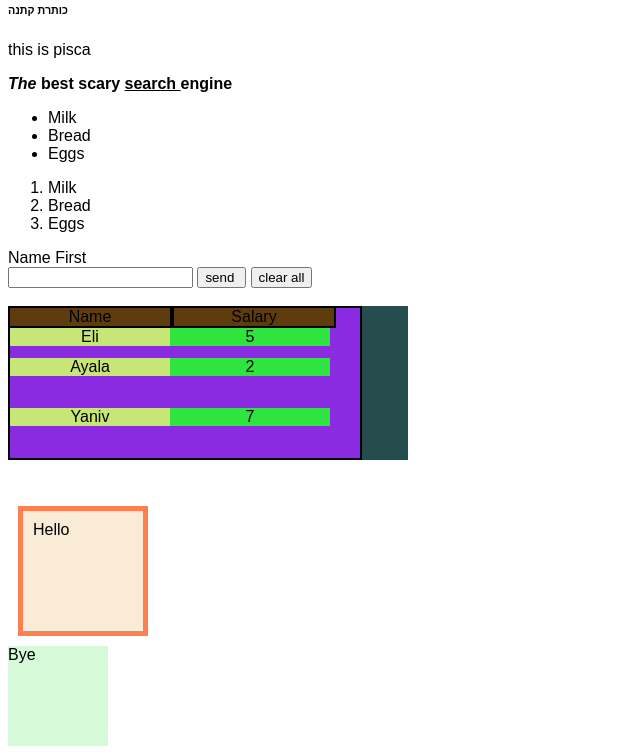
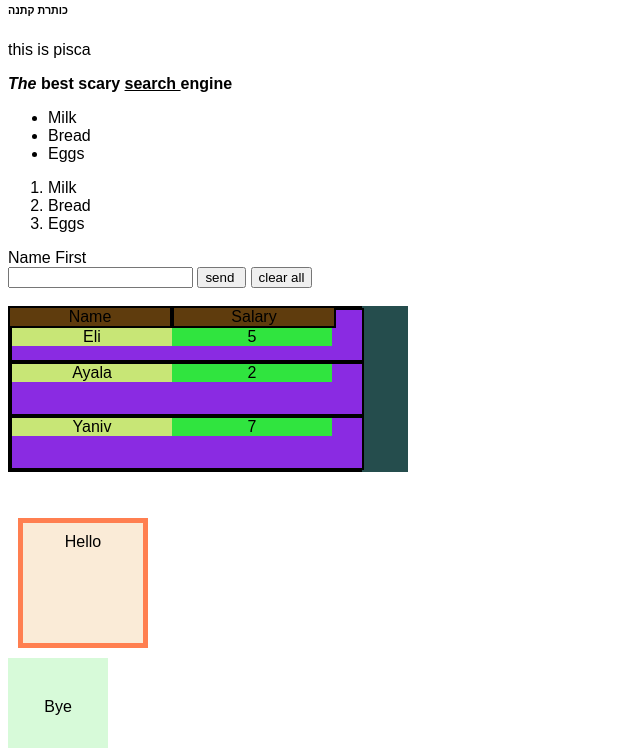
Before and after one commit to AndreyVekselman/ProjectToday, a plain HTML site: page index.html in a window 1280 px wide. Shown: the part 406-1162 px from the top of the page, without its empty margins (0-640 px from the left). Drawn offline with Linux system fonts and the light colour scheme.

Commit message:
add css style

```diff
--- a/style.css
+++ b/style.css
@@ -20,7 +20,7 @@ body {
   background-color: blueviolet;
   width: 350px;
   height: 50px;
-  /*border: solid 2px;*/
+  border: solid 2px;
 }
 .name {
   width: 160px;
@@ -48,9 +48,12 @@ body {
   padding: 10px;
   border: solid 5px coral;
   margin: 10px;
+  text-align: center;
 }
 .boxmodelB {
   width: 100px;
-  height: 100px;
+  height: 50px;
   background-color: rgb(215, 250, 217);
+  text-align: center;
+  padding-top: 40px;
 }
```
